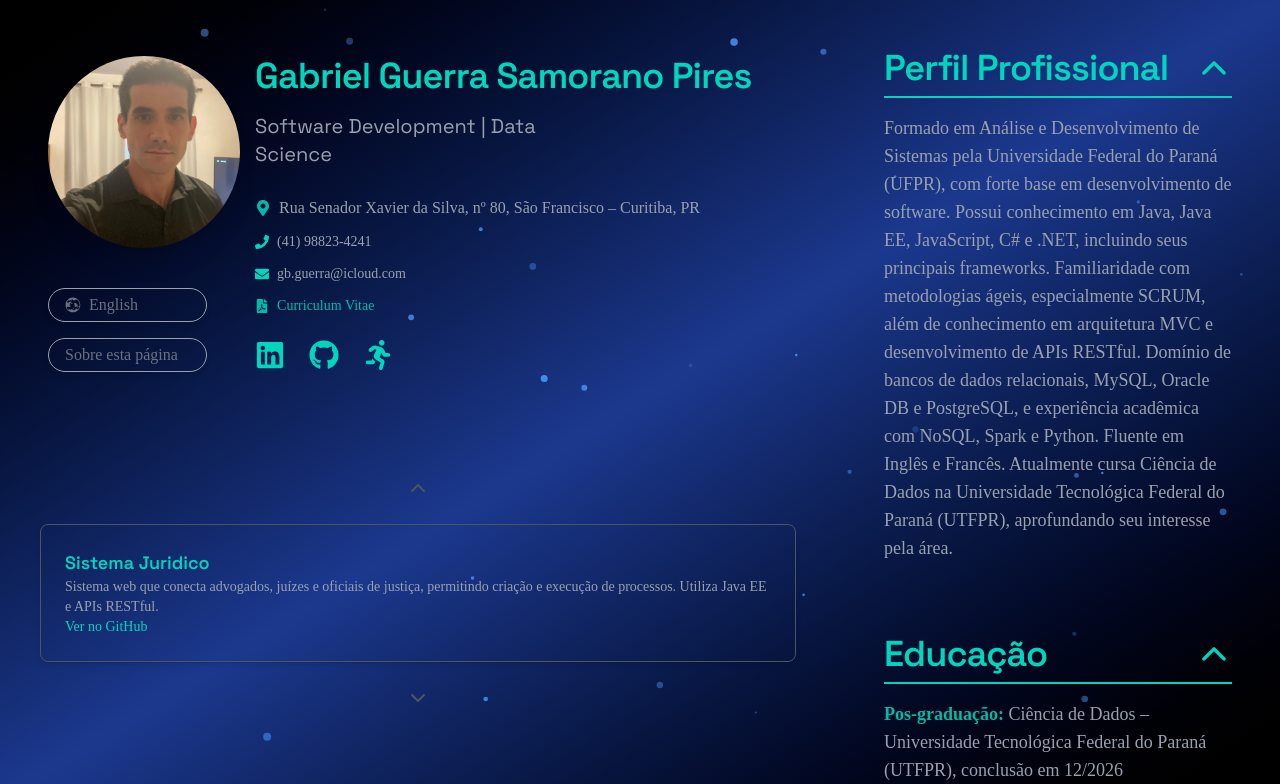
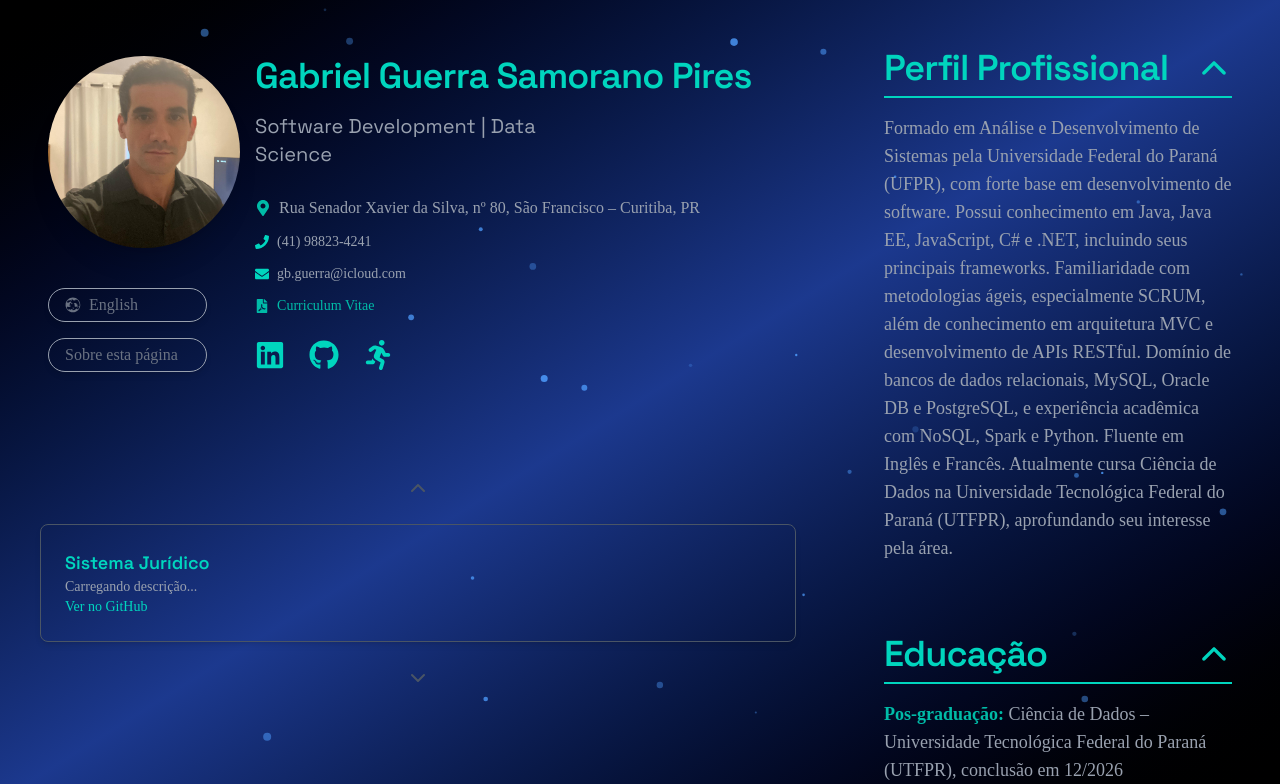
Before and after one commit to GabriGuerra/gabrielgsp-page, a React (Vite) app: page / in a window 1280 px wide. Shown: the top 784 px of the page. Built offline with nearby package versions, Linux system fonts and the light colour scheme; no server answers; a web font is replaced by a local one.

Commit message:
melhorando compatibilidade ocm github

```diff
--- a/src/components/ProjectsSection.jsx
+++ b/src/components/ProjectsSection.jsx
@@ -1,79 +1,90 @@
 import { ChevronUp, ChevronDown } from "lucide-react";
-import { useState } from "react";
+import { useState, useEffect } from "react";
 
-// Adicionando textos para os dois idiomas
+// Lista fixa de projetos desejados (com títulos, links e nomes dos repositórios)
 const projects = [
   {
-    title: { pt: "Sistema Juridico", en: "Legal System" },
+    title: { pt: "Sistema Jurídico", en: "Legal System" },
     link: "https://github.com/GabriGuerra/sistema-juridico",
-    description: {
-      pt: "Sistema web que conecta advogados, juízes e oficiais de justiça, permitindo criação e execução de processos. Utiliza Java EE e APIs RESTful.",
-      en: "Web system that connects lawyers, judges, and court officers, enabling the creation and execution of legal processes. Uses Java EE and RESTful APIs."
-    }
+    repo: "sistema-juridico",
+    description: { pt: "Carregando descrição...", en: "Loading description..." }
   },
   {
     title: { pt: "CWB HousePlants", en: "CWB HousePlants" },
     link: "https://github.com/GabriGuerra/cwbhouseplants-ecommerce",
-    description: {
-      pt: "E-commerce React.js para amantes de plantas, com funcionalidades como carrinho e checkout. Usa Redux para estado e Bootstrap para responsividade.",
-      en: "React.js e-commerce for plant lovers, with features like cart and checkout. Uses Redux for state management and Bootstrap for responsiveness."
-    }
+    repo: "cwbhouseplants-ecommerce",
+    description: { pt: "Carregando descrição...", en: "Loading description..." }
   },
   {
     title: { pt: "Travel Recommendation", en: "Travel Recommendation" },
     link: "https://github.com/GabriGuerra/travel-recommendation",
-    description: {
-      pt: "Aplicativo de recomendação de viagens com JS puro, manipulando DOM dinamicamente e utilizando a Fetch API para dados em tempo real.",
-      en: "Travel recommendation app using plain JS, dynamically manipulating the DOM, and using the Fetch API for real-time data."
-    }
+    repo: "travel-recommendation",
+    description: { pt: "Carregando descrição...", en: "Loading description..." }
   },
   {
     title: { pt: "HashTable Wordcount", en: "HashTable Wordcount" },
     link: "https://github.com/GabriGuerra/hash-table-wordcount",
-    description: {
-      pt: "Aplicativo em C que conta as ocorrências de palavras em arquivos de texto utilizando Hash Table para otimização e organização.",
-      en: "C application that counts word occurrences in text files using Hash Table for optimization and organization."
-    }
+    repo: "hash-table-wordcount",
+    description: { pt: "Carregando descrição...", en: "Loading description..." }
   },
   {
     title: { pt: "Oscar Voting App", en: "Oscar Voting App" },
     link: "https://github.com/GabriGuerra/oscar-voting-app",
-    description: {
-      pt: "App Android para votação nos filmes do Oscar, com comunicação via API RESTful em Java para validar credenciais e registrar votos.",
-      en: "Android app for voting on Oscar movies, with RESTful API communication in Java to validate credentials and register votes."
-    }
+    repo: "oscar-voting-app",
+    description: { pt: "Carregando descrição...", en: "Loading description..." }
   },
   {
     title: { pt: "Single Page Portfolio", en: "Single Page Portfolio" },
     link: "https://github.com/GabriGuerra/singlepage-portfolio",
-    description: {
-      pt: "Portfólio pessoal desenvolvido com HTML, CSS e JavaScript, utilizando o padrão MVC para estruturação e organização do código.",
-      en: "Personal portfolio developed with HTML, CSS, and JavaScript, using the MVC pattern for code structure and organization."
-    }
+    repo: "singlepage-portfolio",
+    description: { pt: "Carregando descrição...", en: "Loading description..." }
   },
   {
     title: { pt: "Sistema de Apoio a Monitoria", en: "Monitoring Support System" },
     link: "https://github.com/GabriGuerra/monitoria",
-    description: {
-      pt: "Sistema de apoio à monitoria com .NET Core 3.1, MySQL e Node.js. Usando Visual Studio 2019 e NPM para gerenciamento de pacotes.",
-      en: "Monitoring support system using .NET Core 3.1, MySQL, and Node.js. Using Visual Studio 2019 and NPM for package management."
-    }
+    repo: "monitoria",
+    description: { pt: "Carregando descrição...", en: "Loading description..." }
   },
   {
     title: { pt: "Concurso de Fotografias", en: "Photography Contest" },
     link: "https://github.com/GabriGuerra/concurso-de-fotografias",
-    description: {
-      pt: "Sistema de concursos fotográficos personalizados. Usuários podem enviar fotos, votar em concursos e interagir com outras opções de configuração.",
-      en: "Customizable photography contest system. Users can submit photos, vote in contests, and interact with other configuration options."
-    }
+    repo: "concurso-de-fotografias",
+    description: { pt: "Carregando descrição...", en: "Loading description..." }
   }
 ];
 
 function ProjectsSection({ language }) {
+  const [projectList, setProjectList] = useState(projects);
   const [index, setIndex] = useState(0);
 
+  useEffect(() => {
+    async function fetchProjectDescriptions() {
+      try {
+        const response = await fetch("https://api.github.com/users/GabriGuerra/repos");
+        const data = await response.json();
+
+        const updatedProjects = projectList.map(proj => {
+          const repoData = data.find(repo => repo.name === proj.repo);
+          return {
+            ...proj,
+            description: {
+              pt: repoData?.description || "Descrição não disponível.",
+              en: repoData?.description || "Description not available."
+            }
+          };
+        });
+
+        setProjectList(updatedProjects);
+      } catch (error) {
+        console.error("Erro ao buscar descrições do GitHub:", error);
+      }
+    }
+
+    fetchProjectDescriptions();
+  }, []);
+
   const nextProject = () => {
-    if (index < projects.length - 1) {
+    if (index < projectList.length - 1) {
       setIndex(index + 1);
     }
   };
@@ -86,26 +97,22 @@ function ProjectsSection({ language }) {
 
   return (
     <section className="py-4 px-4 flex flex-col w-full">
-      {/* Container do projeto */}
       <div className="flex flex-col w-full items-center">
-        {/* Botão de seta para cima */}
         <button
           className="p-2 bg-transparent text-gray-600 rounded-full hover:text-teal-400 transition mb-4"
           onClick={prevProject}
+          disabled={index === 0}
         >
           <ChevronUp size={24} />
         </button>
 
-        {/* Card de projeto (com largura de 100% da coluna) */}
-        <div className="flex flex-col w-full bg-transparent p-6 border border-gray-600 rounded-lg shadow-md transition-all duration-300 hover:scale-105 hover:shadow-xl hover:border-teal-400 flex-grow">
+        <div className="flex flex-col w-full bg-transparent p-6 border border-gray-600 rounded-lg shadow-md transition-all duration-300 hover:scale-105 hover:shadow-xl hover:border-teal-400">
           <h3 className="text-lg font-semibold text-teal-400">
-            {projects[index].title[language]}
+            {projectList[index].title[language]}
           </h3>
-          <p className="text-sm text-gray-400 line-clamp-2">
-            {projects[index].description[language]}
-          </p>
+          <p className="text-sm text-gray-400">{projectList[index].description[language]}</p>
           <a
-            href={projects[index].link}
+            href={projectList[index].link}
             target="_blank"
             rel="noopener noreferrer"
             className="text-teal-400 text-sm hover:underline mt-auto"
@@ -114,10 +121,10 @@ function ProjectsSection({ language }) {
           </a>
         </div>
 
-        {/* Botão de seta para baixo */}
         <button
           className="p-2 bg-transparent text-gray-600 rounded-full hover:text-teal-400 transition mt-4"
           onClick={nextProject}
+          disabled={index === projectList.length - 1}
         >
           <ChevronDown size={24} />
         </button>
```
